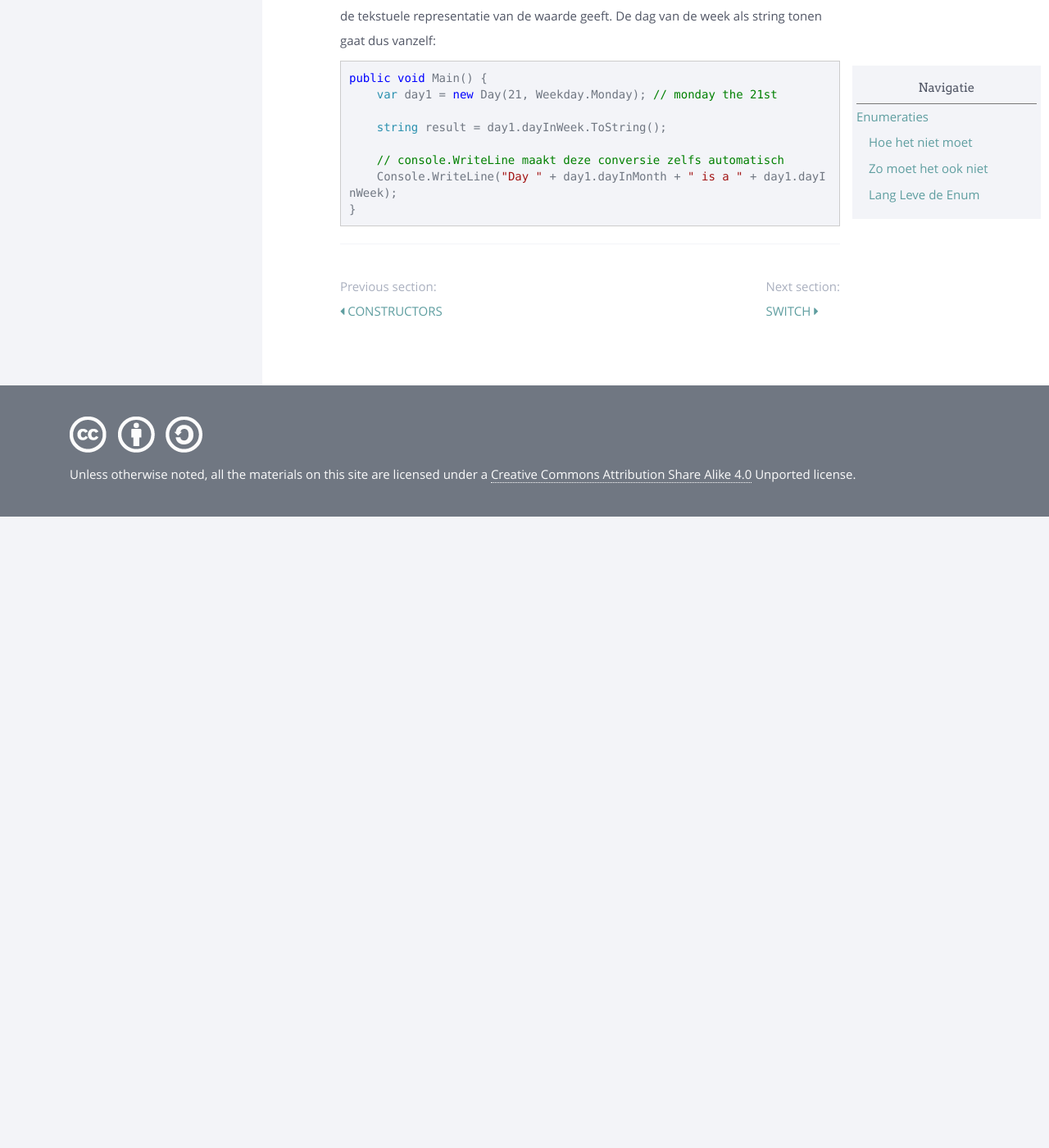
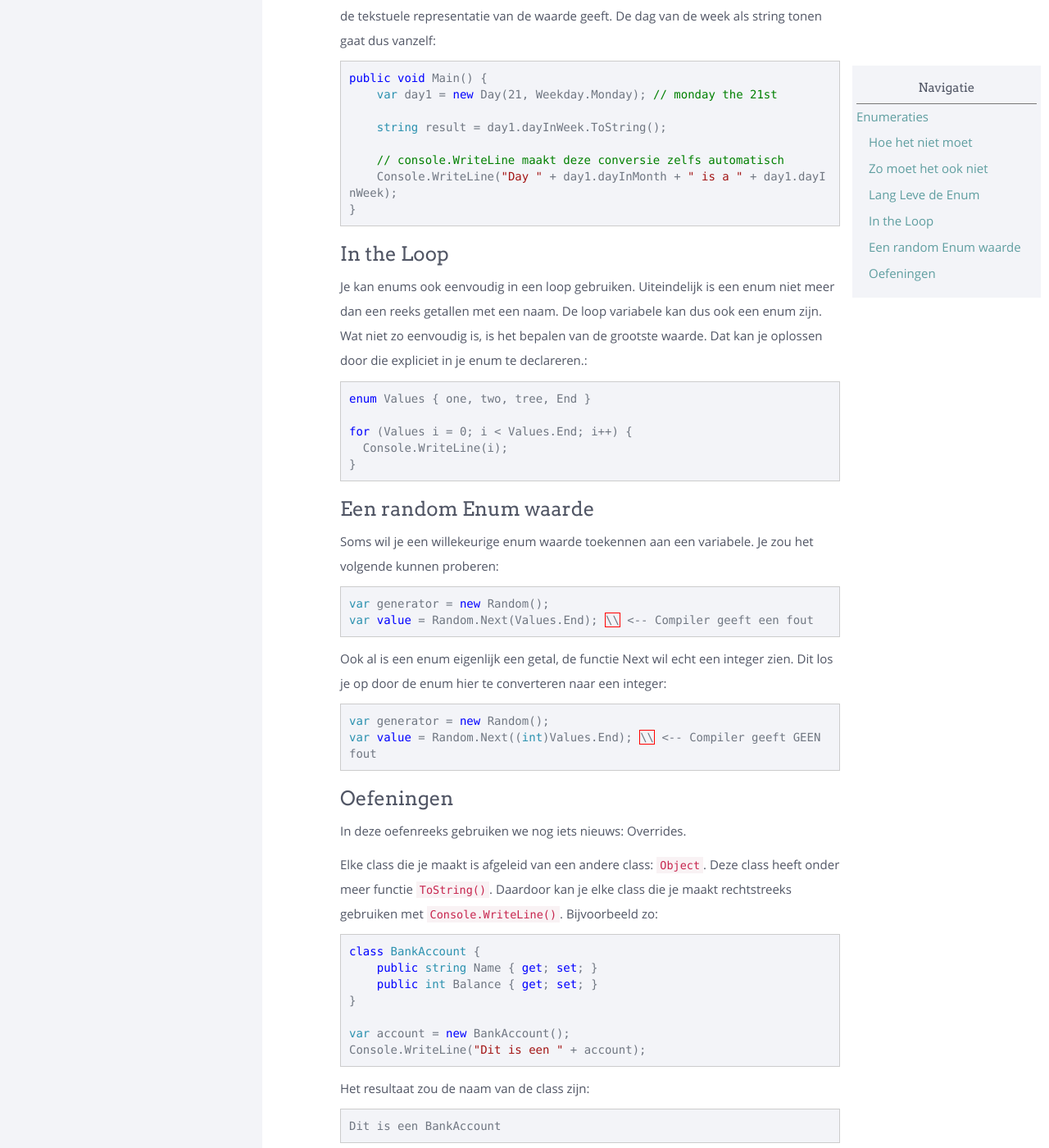
Before and after one commit to sma-it/sma-it.github.io, a Jekyll site: the page built from modules/advanced/_posts/2000-02-01-Enumeraties.md, in a window 1280 px wide and 1400 px high, scrolled down 2980 px. Shown: the whole window at 82% size. Built offline with Jekyll 4.4.1, drawn with Linux system fonts in a browser that asks for light colours; nearby versions of some CDN libraries; before the commit the page ends 3610 px from its top, so only the background shows below that; some of the changed text lies outside the part shown.

Commit message:
Added more content to enumerations

````diff
--- a/modules/advanced/_posts/2000-02-01-Enumeraties.md
+++ b/modules/advanced/_posts/2000-02-01-Enumeraties.md
@@ -118,3 +118,82 @@ public void Main() {
     Console.WriteLine("Day " + day1.dayInMonth + " is a " + day1.dayInWeek);
 }
 ```
+
+## In the Loop
+
+Je kan enums ook eenvoudig in een loop gebruiken. Uiteindelijk is een enum niet meer dan een reeks getallen met een naam. De loop variabele kan dus ook een enum zijn. Wat niet zo eenvoudig is, is het bepalen van de grootste waarde. Dat kan je oplossen door die expliciet in je enum te declareren.:
+
+```csharp
+enum Values { one, two, tree, End }
+
+for (Values i = 0; i < Values.End; i++) {
+  Console.WriteLine(i);
+}
+```
+
+## Een random Enum waarde
+
+Soms wil je een willekeurige enum waarde toekennen aan een variabele. Je zou het volgende kunnen proberen:
+
+```csharp
+var generator = new Random();
+var value = Random.Next(Values.End); \\ <-- Compiler geeft een fout
+```
+
+Ook al is een enum eigenlijk een getal, de functie Next wil echt een integer zien. Dit los je op door
+de enum hier te converteren naar een integer:
+
+```csharp
+var generator = new Random();
+var value = Random.Next((int)Values.End); \\ <-- Compiler geeft GEEN fout
+```
+
+## Oefeningen
+
+In deze oefenreeks gebruiken we nog iets nieuws: Overrides.
+
+Elke class die je maakt is afgeleid van een andere class: `Object`. Deze class heeft onder meer functie `ToString()`. Daardoor kan je
+elke class die je maakt rechtstreeks gebruiken met `Console.WriteLine()`. Bijvoorbeeld zo:
+
+```csharp
+class BankAccount {
+    public string Name { get; set; }
+    public int Balance { get; set; }
+}
+
+var account = new BankAccount();
+Console.WriteLine("Dit is een " + account);
+```
+Het resultaat zou de naam van de class zijn:
+```
+Dit is een BankAccount
+```
+
+Je kan die functie ook _overschrijven_. Je zegt dat aan de compiler 'Wanneer iemand om de functie `ToString()` vraagt, gebruik dan deze
+versie in plaats van de standaard versie. Je doet dat door de functie te voorzien van het keyword `override`. De functienaam, argumenten en
+resultaat moeten wel gelijk zijn aan de oorspronkelijke functie. Maar de compiler helpt je daarbij. Wanneer je override typt in een class, dan
+zal de compiler je de functies tonen die je kan overschrijven. Je selecteert dan de functie die je wil overschrijven.
+
+```csharp
+class BankAccount {
+    public string Name { get; set; }
+    public int Balance { get; set; }
+
+    public override string ToString() {
+        return "Account " + Name + " has a balance of " + Balance + "Euro";
+    }
+}
+
+var account = new BankAccount();
+account.Name = "one";
+account.Balance = 1000;
+Console.WriteLine(account);
+```
+Het resultaat zou de naam van de class zijn:
+```
+Account one has a balance of 1000 Euro
+```
+
+<div class="note oefening">
+    <p>Open het project <a href="https://github.com/sma-it/oefening-enum-1">oefening-enum-1</a> en maak de oefeningenreeks</p>
+</div>
````
Also changed, not shown: modules/advanced/_posts/2000-01-03-Constructors.md (+4 -0 lines).
